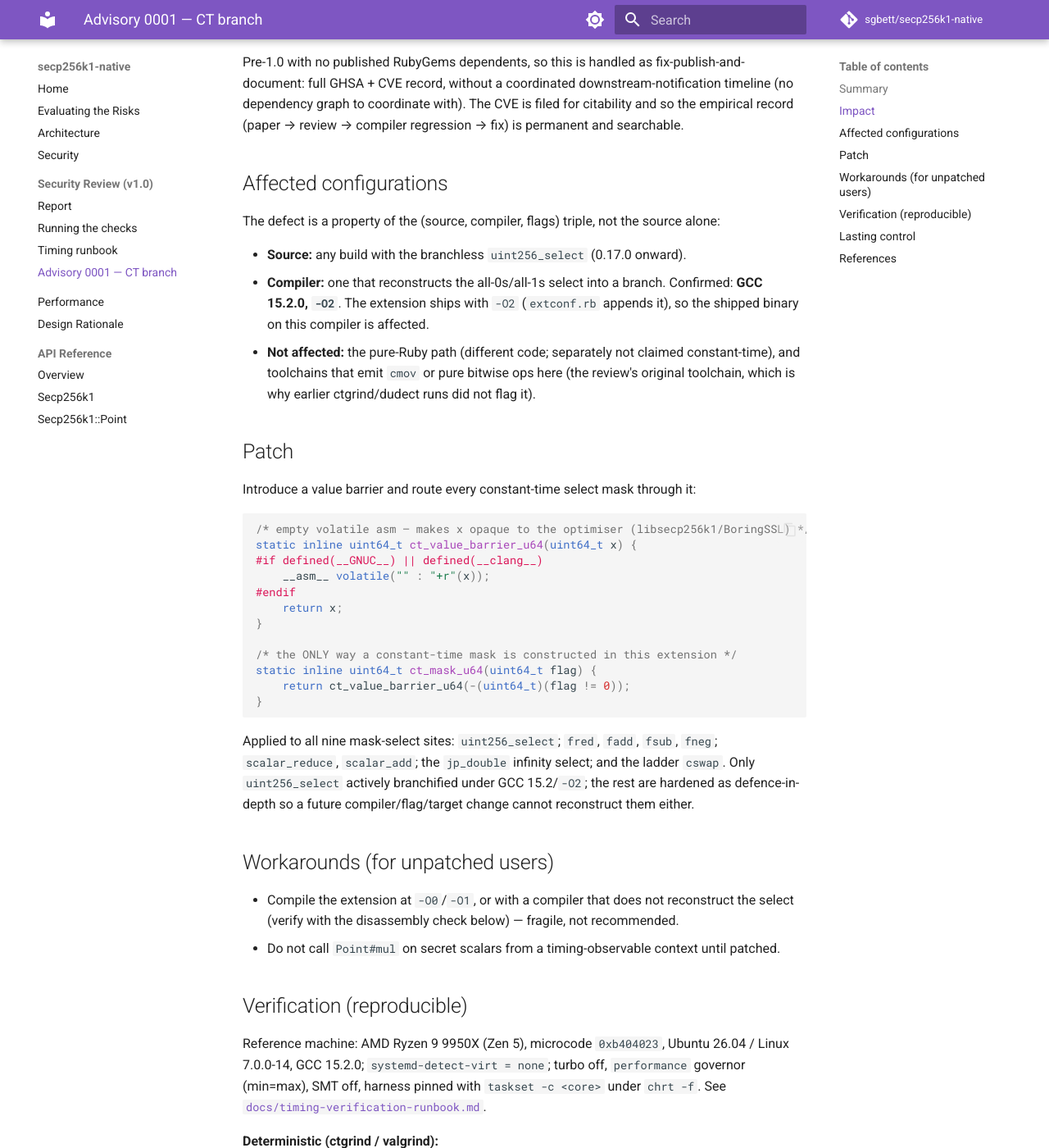
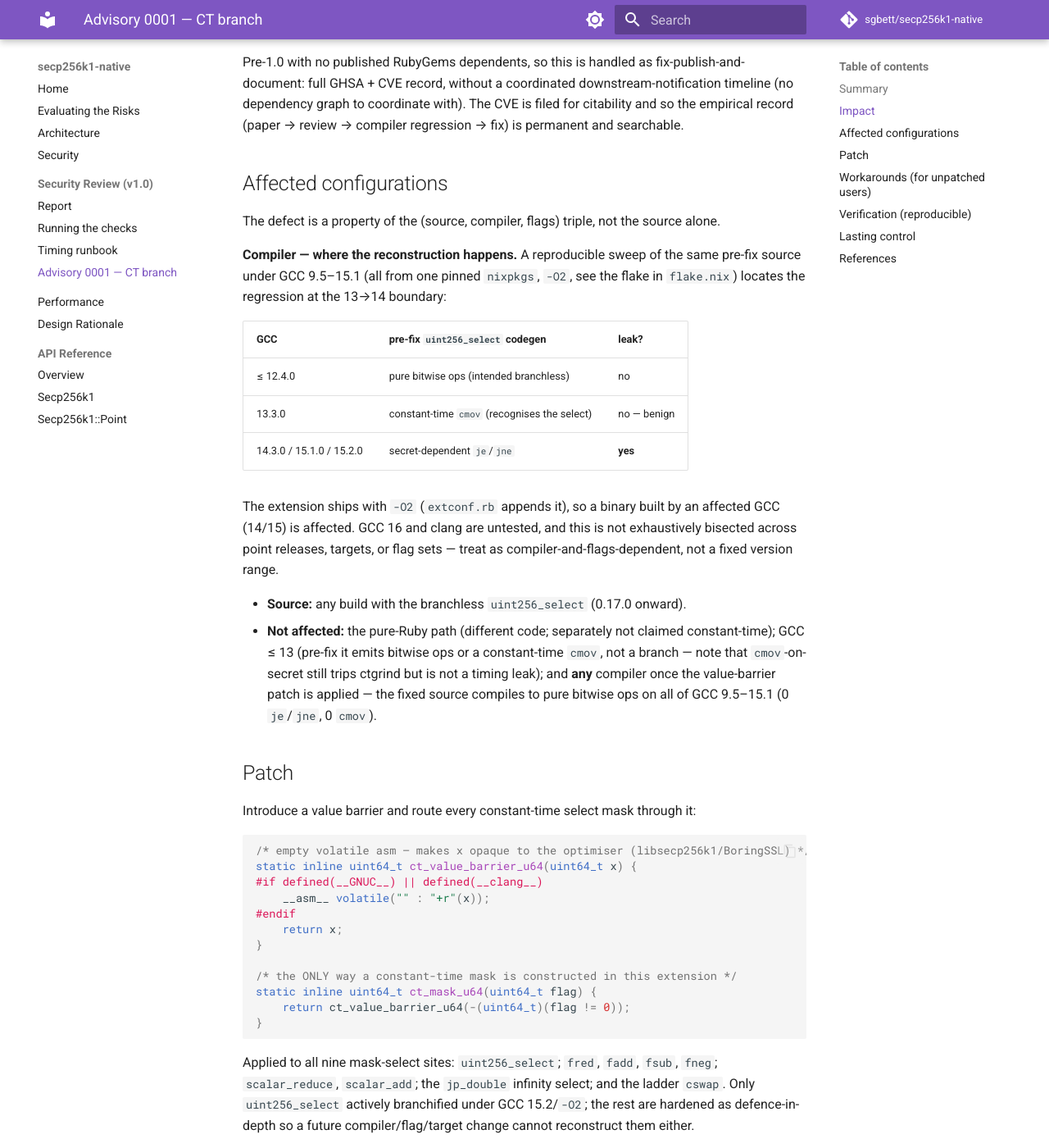
Before and after one commit to sgbett/secp256k1-native, an MkDocs documentation site: the page built from docs/advisories/0001-compiler-reconstructed-ct-branch.md, in a window 1280 px wide and 1400 px high, scrolled down 1398 px. Shown: the whole window at 82% size. Built offline with MkDocs 1.6.1 and Material for MkDocs 9.7.7, drawn with Linux system fonts in a browser that asks for light colours; comment, search, counter and statistics services are not loaded.

Commit message:
docs(advisory): affected GCC range from the gcc9-15 bisection (PARKED)
NOTE: parked on the nix branch for convenience — belongs with the advisory,
to be relocated/mirrored into the published GHSA on handoff.

Replaces "confirmed on 15.2.0, lower bound not bisected" with the data from
the reproducible pinned-nixpkgs sweep (flake.nix):
  GCC <=12.4.0       : pure bitwise ops (intended)
  GCC 13.3.0         : constant-time cmov (benign)
  GCC 14.3.0/15.1/15.2: secret-dependent je/jne (the leak)
Reconstruction enters at the 13->14 boundary; GCC <=13 unaffected. Bound
left open (16/clang untested, not exhaustively bisected) per the prudent
published-advisory stance. Adds that the fixed source is pure bitwise on all
of GCC 9.5-15.1.

Co-Authored-By: Claude Opus 4.8 (1M context) <noreply@anthropic.com>

```diff
--- a/docs/advisories/0001-compiler-reconstructed-ct-branch.md
+++ b/docs/advisories/0001-compiler-reconstructed-ct-branch.md
@@ -10,7 +10,7 @@
 | **Severity** | High (timing side-channel on the secret scalar) |
 | **CVSS v3.1** | `AV:N/AC:H/PR:N/UI:N/S:U/C:H/I:N/A:N` (5.9) — confidentiality-only; attack complexity High (statistical timing recovery). The score is *consumer-dependent*: this gem ships no network surface of its own. |
 | **CWE** | CWE-208 (Observable Timing Discrepancy); CWE-1255 (compiler removal of a security-relevant code construct) |
-| **Affected versions** | Builds containing the branchless `uint256_select` (introduced with the 0.17.0 `jp_add_internal` |t|=875 fix) **when compiled by a C compiler that reconstructs the select into a branch.** Confirmed on GCC 15.2.0 at `-O2` (the shipped optimisation level). The lower bound across GCC versions has not been bisected; clang and older GCC were not observed to branchify. |
+| **Affected versions** | Builds containing the branchless `uint256_select` (introduced with the 0.17.0 `jp_add_internal` |t|=875 fix) **when compiled by a C compiler that reconstructs the select into a branch.** Observed reconstructing into a secret-dependent branch at `-O2` on **GCC 14.3.0, 15.1.0, and 15.2.0**; GCC 13.3.0 compiled it to a constant-time `cmov` and GCC ≤ 12.4.0 to pure bitwise ops, so the reconstruction first appears in the 13→14 range. Not exhaustively bisected across point releases, targets, or flag sets; GCC 16 and clang untested. Treat as compiler-and-flags-dependent, not a fixed version range (see *Affected configurations*). |
 | **Patched in** | `0.18.0` — value barrier on all constant-time select masks. |
 | **Found by** | Bare-metal dudect verification (issue #25). |
 
@@ -52,16 +52,30 @@ compiler regression → fix) is permanent and searchable.
 ## Affected configurations
 
 The defect is a property of the (source, compiler, flags) triple, not the source
-alone:
+alone.
+
+**Compiler — where the reconstruction happens.** A reproducible sweep of the same
+pre-fix source under GCC 9.5–15.1 (all from one pinned `nixpkgs`, `-O2`, see the
+flake in `flake.nix`) locates the regression at the 13→14 boundary:
+
+| GCC | pre-fix `uint256_select` codegen | leak? |
+|---|---|---|
+| ≤ 12.4.0 | pure bitwise ops (intended branchless) | no |
+| 13.3.0 | constant-time `cmov` (recognises the select) | no — benign |
+| 14.3.0 / 15.1.0 / 15.2.0 | secret-dependent `je`/`jne` | **yes** |
+
+The extension ships with `-O2` (`extconf.rb` appends it), so a binary built by an
+affected GCC (14/15) is affected. GCC 16 and clang are untested, and this is not
+exhaustively bisected across point releases, targets, or flag sets — treat as
+compiler-and-flags-dependent, not a fixed version range.
 
 - **Source:** any build with the branchless `uint256_select` (0.17.0 onward).
-- **Compiler:** one that reconstructs the all-0s/all-1s select into a branch.
-  Confirmed: **GCC 15.2.0, `-O2`**. The extension ships with `-O2`
-  (`extconf.rb` appends it), so the shipped binary on this compiler is affected.
 - **Not affected:** the pure-Ruby path (different code; separately not claimed
-  constant-time), and toolchains that emit `cmov` or pure bitwise ops here
-  (the review's original toolchain, which is why earlier ctgrind/dudect runs
-  did not flag it).
+  constant-time); GCC ≤ 13 (pre-fix it emits bitwise ops or a constant-time
+  `cmov`, not a branch — note that `cmov`-on-secret still trips ctgrind but is not
+  a timing leak); and **any** compiler once the value-barrier patch is applied —
+  the fixed source compiles to pure bitwise ops on all of GCC 9.5–15.1 (0 `je`/`jne`,
+  0 `cmov`).
 
 ## Patch
 
```
